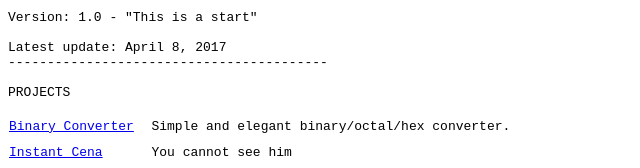
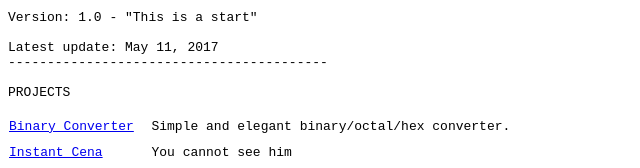
Before and after one commit to famingolabs/famingolabs, a plain HTML site: page index.html in a window 1280 px wide. Shown: the part 259-427 px from the top of the page, 0-640 px from the left. Drawn offline with Linux system fonts and the light colour scheme.

Commit message:
changed update date

```diff
--- a/index.html
+++ b/index.html
@@ -49,7 +49,7 @@
             </table>
             <p>
                 Version: 1.0 - "This is a start"<br><br>
-                Latest update: April 8, 2017
+                Latest update: May 11, 2017
                 <br>-----------------------------------------<br><br>
                 PROJECTS
             </p>
```
